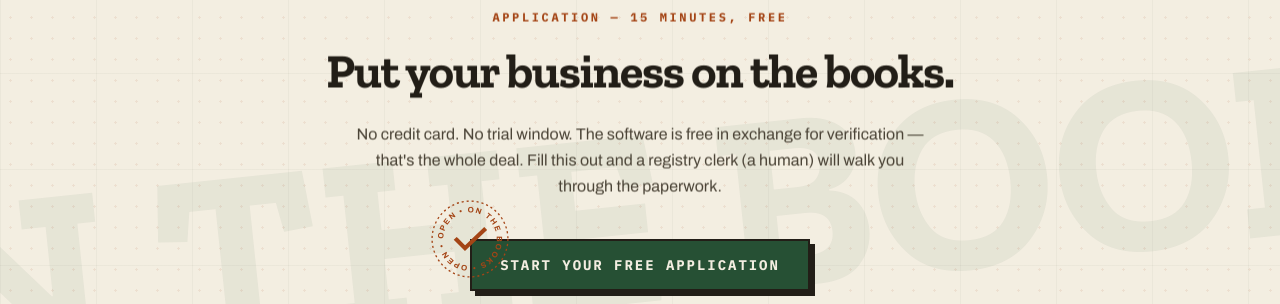
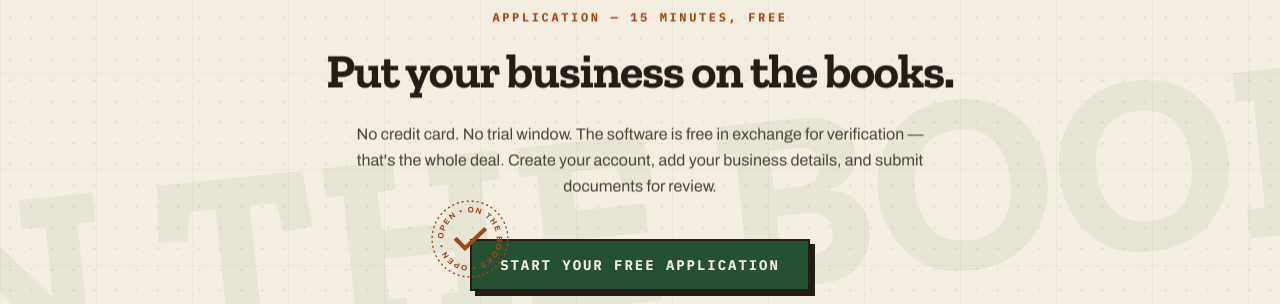
Before and after one commit to Mannn2105/tradeverify, a Next.js app: page / in a window 1280 px wide. Shown: the part 4742-5046 px from the top of the page. Built offline with nearby package versions, Linux system fonts and the light colour scheme; no server answers; the database is empty.

Commit message:
copy: describe self-serve provider application

```diff
--- a/src/components/CTASection.tsx
+++ b/src/components/CTASection.tsx
@@ -24,8 +24,8 @@ export default function CTASection() {
           </h2>
           <p className="mx-auto mt-5 max-w-xl leading-relaxed text-ink-2">
             No credit card. No trial window. The software is free in exchange
-            for verification — that&apos;s the whole deal. Fill this out and a
-            registry clerk (a human) will walk you through the paperwork.
+            for verification — that&apos;s the whole deal. Create your account, add your
+            business details, and submit documents for review.
           </p>
         </Reveal>
 
```
